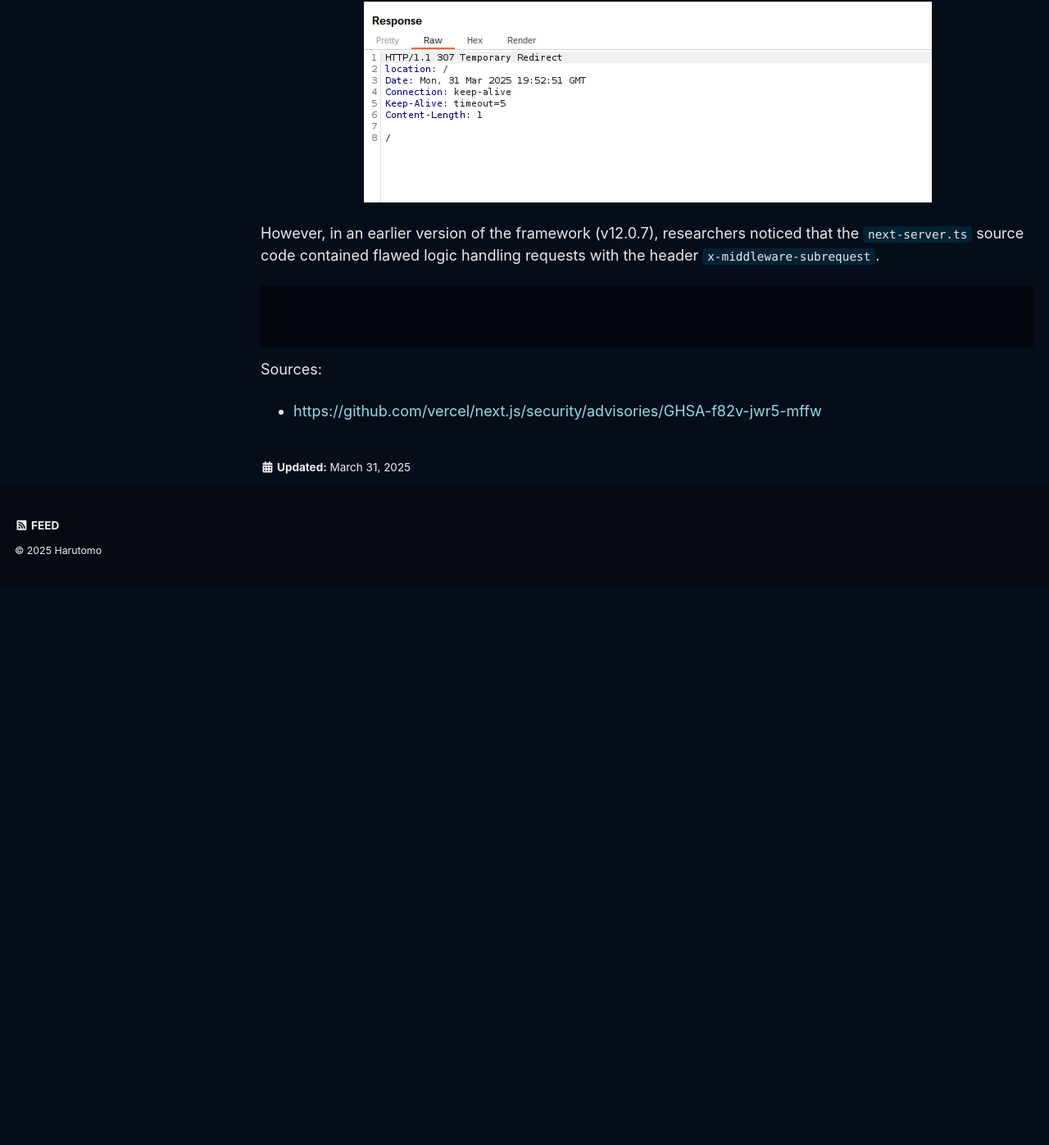
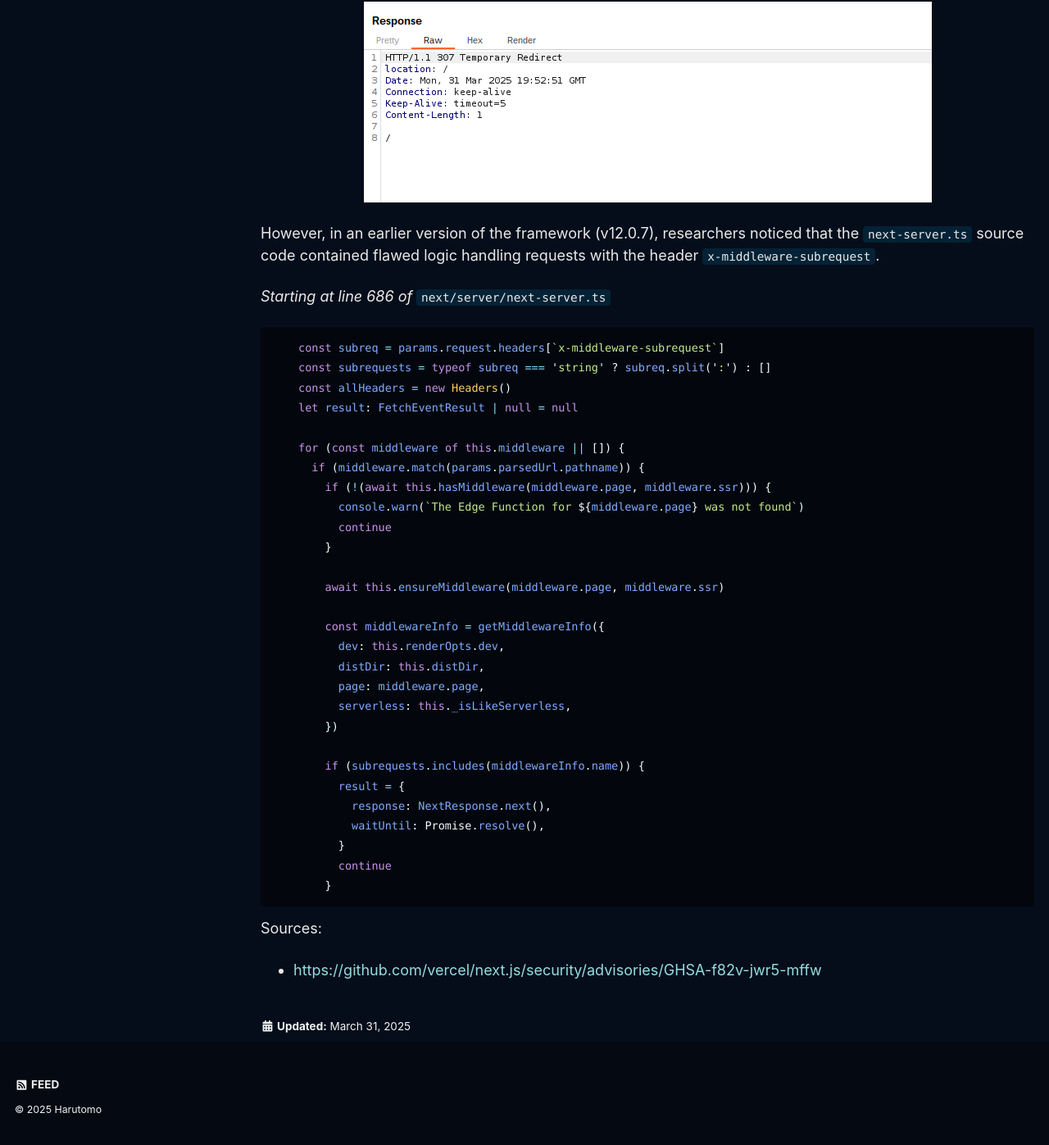
Before and after one commit to harutomo-jp/harutomo-jp.github.io, a Jekyll site: the page built from _posts/2025-03-31-CVE-2025-29927.md, in a window 1280 px wide and 1400 px high, scrolled down 1092 px. Shown: the top 1397 px of the window at 82% size. Built offline with Jekyll 4.4.1, drawn with Linux system fonts in a browser that asks for light colours; cached includes are drawn as plain includes; before the commit the page ends 1810 px from its top, so only the background shows below that.

Commit message:
Tue, Apr 1, 2025, 1:50 PM -04:00

````diff
--- a/_posts/2025-03-31-CVE-2025-29927.md
+++ b/_posts/2025-03-31-CVE-2025-29927.md
@@ -35,10 +35,39 @@ For this vulnerability that capability that we are most interested in is for aut
 
 However, in an earlier version of the framework (v12.0.7), researchers noticed that the `next-server.ts` source code contained flawed logic handling requests with the header `x-middleware-subrequest`.
 
+*Starting at line 686 of* `next/server/next-server.ts`
 ```javascript
+    const subreq = params.request.headers[`x-middleware-subrequest`]
+    const subrequests = typeof subreq === 'string' ? subreq.split(':') : []
+    const allHeaders = new Headers()
+    let result: FetchEventResult | null = null
+
+    for (const middleware of this.middleware || []) {
+      if (middleware.match(params.parsedUrl.pathname)) {
+        if (!(await this.hasMiddleware(middleware.page, middleware.ssr))) {
+          console.warn(`The Edge Function for ${middleware.page} was not found`)
+          continue
+        }
+
+        await this.ensureMiddleware(middleware.page, middleware.ssr)
+
+        const middlewareInfo = getMiddlewareInfo({
+          dev: this.renderOpts.dev,
+          distDir: this.distDir,
+          page: middleware.page,
+          serverless: this._isLikeServerless,
+        })
+
+        if (subrequests.includes(middlewareInfo.name)) {
+          result = {
+            response: NextResponse.next(),
+            waitUntil: Promise.resolve(),
+          }
+          continue
+        }
+```
 
 
-```
 
 Sources:
 
````
